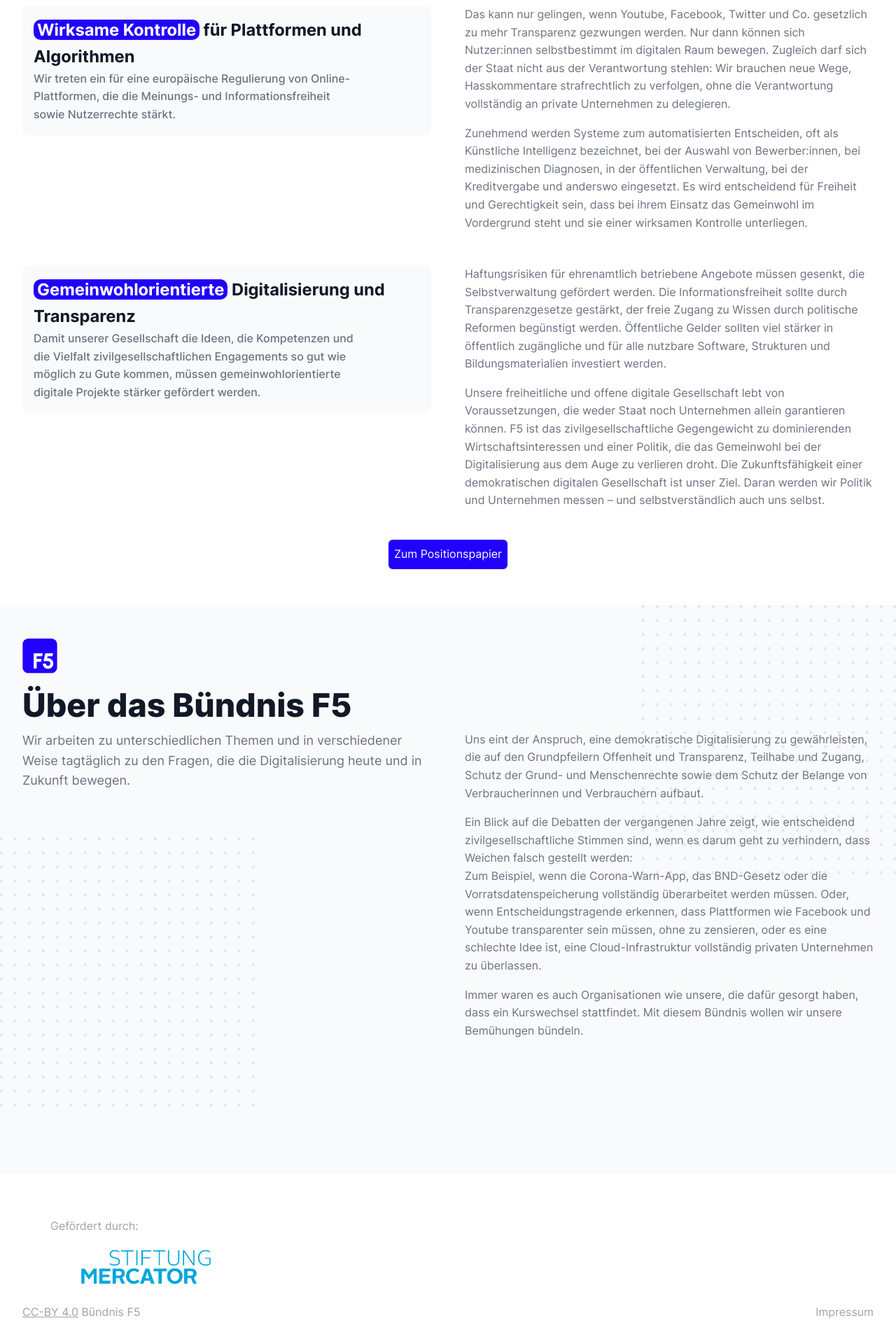
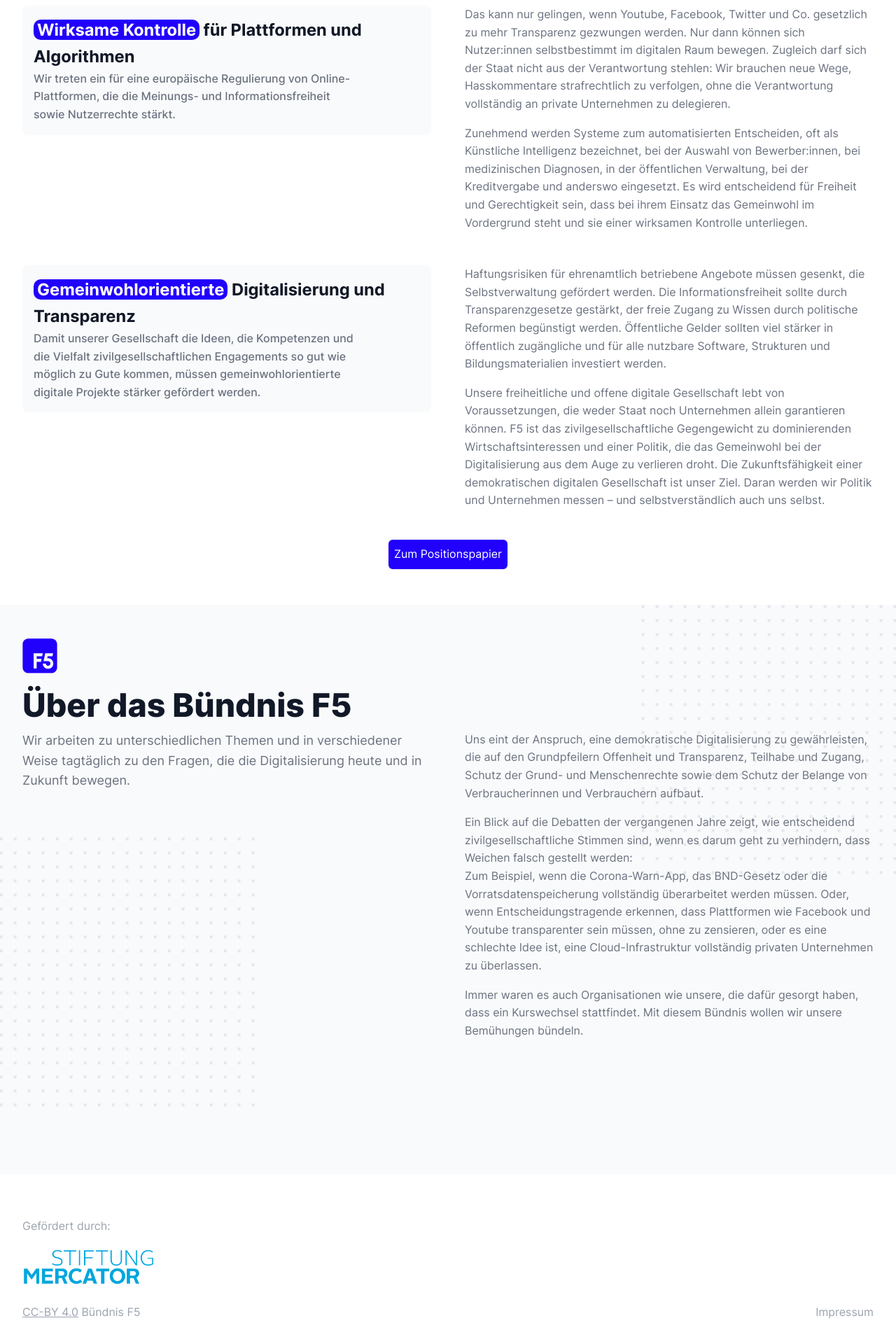
Before and after one commit to okfde/buendnis-f5, a Jekyll site: the page built from index.html, in a window 1280 px wide. Shown: the part 1167-3087 px from the top of the page at 70% size. Built offline with Jekyll 4.4.1, drawn with Linux system fonts in a browser that asks for light colours.

Commit message:
changed style of funder logo

```diff
--- a/_includes/footer.html
+++ b/_includes/footer.html
@@ -1,8 +1,8 @@
 <footer>
     <div class="sponsors-nav">
+        Gefördert durch:<br>
         <ul>
             <li>
-                Gefördert durch:<br>
                 <a href="https://www.stiftung-mercator.de/de/" target="_blank">
                     <img class="img-responsive-height" src="{{ site.baseurl }}assets/images/logos/Stiftung Mercator Blau RGB.png"/>
                 </a>
--- a/_sass/_custom.scss
+++ b/_sass/_custom.scss
@@ -430,6 +430,7 @@ footer {
     display: inline-block;
     float: left;
     margin: 0;
+    margin-left: -82px;
 
     li {
 
```
Also changed, not shown: Gemfile.lock.
